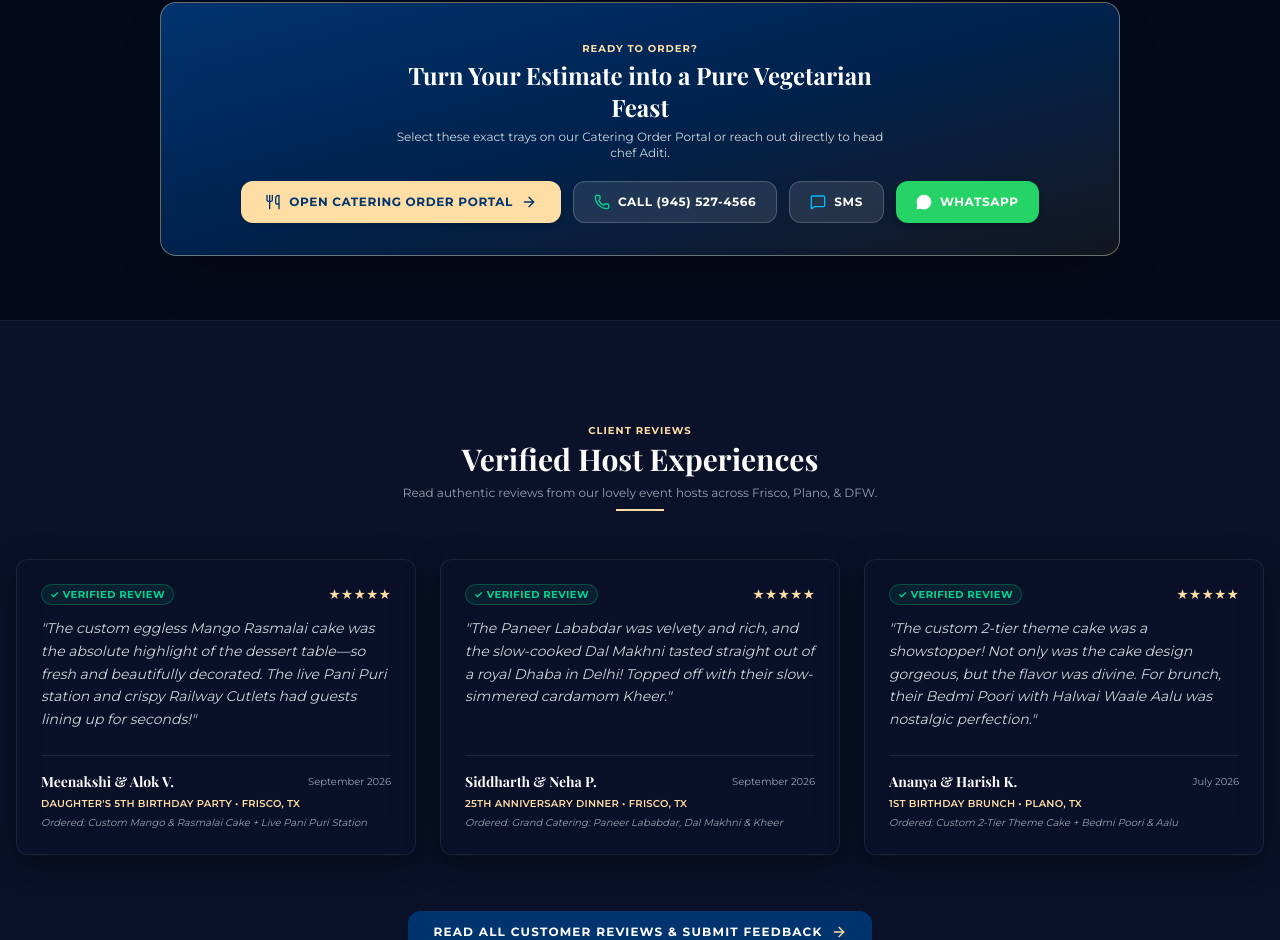
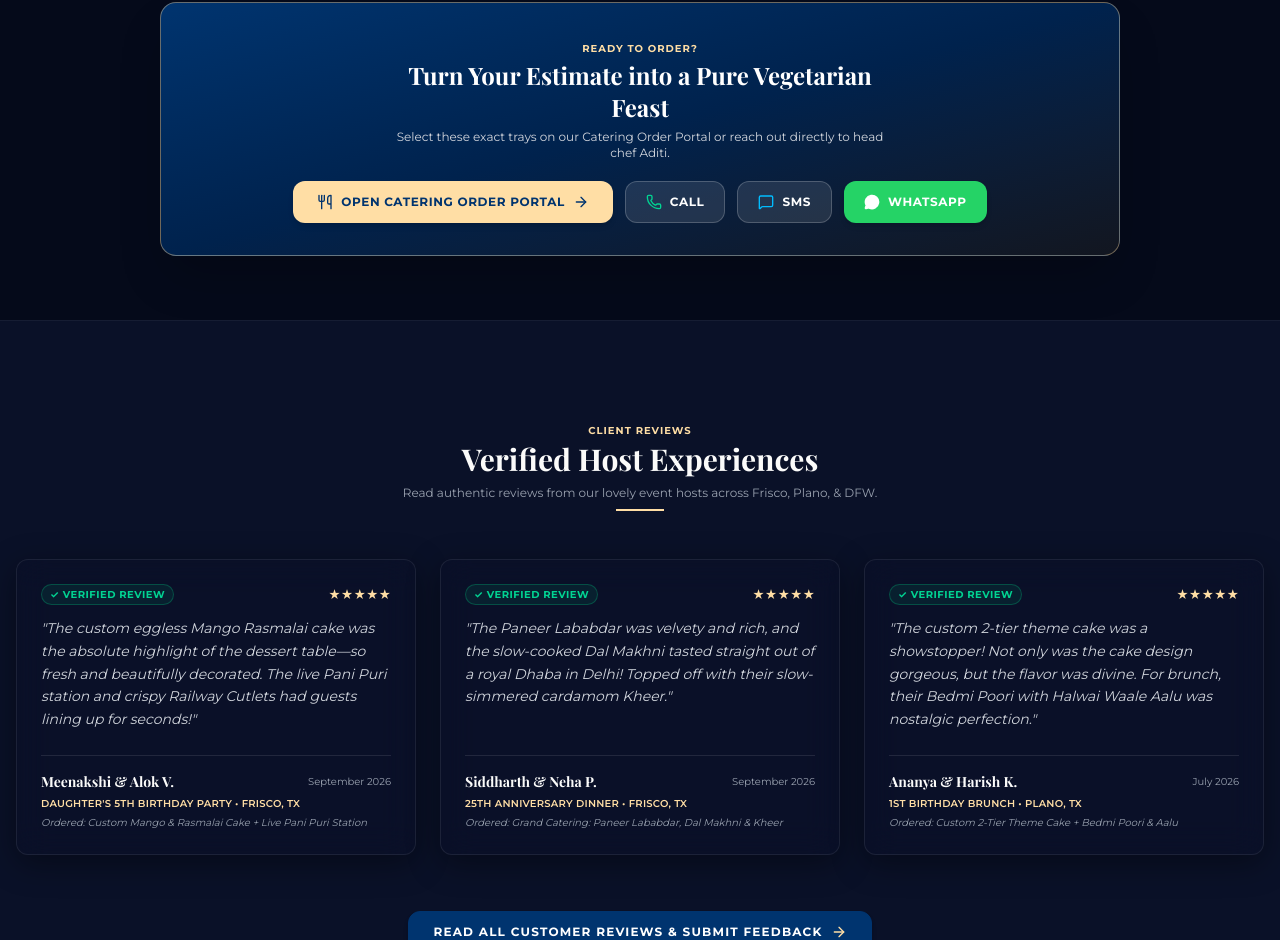
Before and after one commit to bluebonnetwhisk-aditi/first-app-bluebonnet, a React (Vite) app: page / in a window 1280 px wide. Shown: the part 4192-5132 px from the top of the page. Built offline with nearby package versions, Linux system fonts and the light colour scheme; no server answers; a web font is replaced by a local one.

Commit message:
fix(home): simplify Call button label in PortionEstimator action bar

```diff
--- a/src/components/PortionEstimator.tsx
+++ b/src/components/PortionEstimator.tsx
@@ -497,7 +497,7 @@ export default function PortionEstimator({
               className="w-full sm:w-auto inline-flex items-center justify-center gap-2 bg-white/10 hover:bg-white/20 text-white min-h-[42px] px-5 py-2.5 rounded-xl font-bold text-xs uppercase tracking-wider transition-all border border-white/20 cursor-pointer"
             >
               <Phone className="w-4 h-4 text-emerald-400" />
-              <span>Call (945) 527-4566</span>
+              <span>Call</span>
             </a>
 
             <a
```
